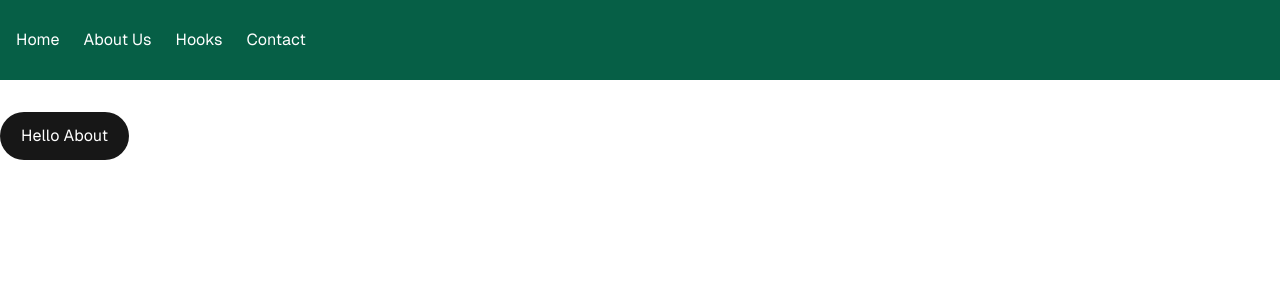
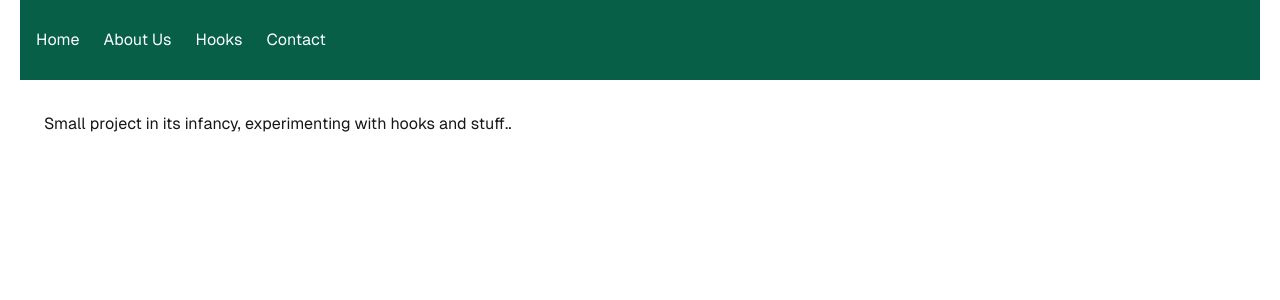
Before and after one commit to inge1980/showcase, a Next.js app: page /about in a window 1280 px wide. Shown: the top 300 px of the page. Built offline with nearby package versions, Linux system fonts and the light colour scheme.

Commit message:
100% height etc..

```diff
--- a/src/app/(routes)/about/page.tsx
+++ b/src/app/(routes)/about/page.tsx
@@ -4,18 +4,13 @@ import Navigation from '@/components/navigation';
 
 const About = () => {
   return (
-    <main className="w-full flex flex-col gap-8 row-start-2 items-center sm:items-start">
+    <main className="w-full flex flex-col gap-8 row-start-2 items-center sm:items-start h-screen">
       <Navigation />
 
       <div className="flex gap-4 items-center flex-col sm:flex-row">
-        <a
-          className="rounded-full border border-solid border-transparent transition-colors flex items-center justify-center bg-foreground text-background gap-2 hover:bg-[#383838] dark:hover:bg-[#ccc] text-sm sm:text-base h-10 sm:h-12 px-4 sm:px-5"
-          href="#"
-          rel="noopener noreferrer"
-          onClick={() => { alert('Hello world!'); }}
-          >
-          Hello About
-        </a>
+        <p className="px-6">
+          Small project in its infancy, experimenting with hooks and stuff..
+        </p>
       </div>
     </main>
   );
--- a/src/app/(routes)/contact/page.tsx
+++ b/src/app/(routes)/contact/page.tsx
@@ -3,18 +3,13 @@ import Navigation from '@/components/navigation';
 
 const Contact = () => {
   return (
-    <main className="w-full flex flex-col gap-8 row-start-2 items-center sm:items-start">
+    <main className="w-full flex flex-col gap-8 row-start-2 items-center sm:items-start h-screen">
       <Navigation />
 
       <div className="flex gap-4 items-center flex-col sm:flex-row">
-        <a
-          className="rounded-full border border-solid border-transparent transition-colors flex items-center justify-center bg-foreground text-background gap-2 hover:bg-[#383838] dark:hover:bg-[#ccc] text-sm sm:text-base h-10 sm:h-12 px-4 sm:px-5"
-          href="#"
-          rel="noopener noreferrer"
-          onClick={() => { alert('Hello world!'); }}
-          >
-          Hello Contact
-        </a>
+        <p className="px-6">
+            If you know, you know. If you don't, you won't.
+          </p>
       </div>
     </main>
   );
--- a/src/app/(routes)/hooks/page.tsx
+++ b/src/app/(routes)/hooks/page.tsx
@@ -8,7 +8,7 @@ const Hooks = () => {
   const { theme, toggleTheme } = useTheme();
   const [backgroundColor, setBackgroundColor] = useState('cyan');
   return (
-    <main className={"w-full flex flex-col row-start-2 bg-" + backgroundColor + "-800 items-center sm:items-start"}>
+    <main className={"w-full flex flex-col row-start-2 bg-" + backgroundColor + "-800 items-center sm:items-start h-screen"}>
       <Navigation />
 
       <div className="grid sm:grid-cols-2 md:grid-cols-4 gap-4 flex items-start mx-3 py-3">
--- a/src/app/page.tsx
+++ b/src/app/page.tsx
@@ -4,10 +4,10 @@ import React from 'react';
 
 const Home = () => {
   return (
-      <main className="w-full flex flex-col gap-8 row-start-2 items-center sm:items-start">
+      <main className="w-full flex flex-col gap-8 row-start-2 items-center sm:items-start h-screen">
         <Navigation />
 
-        <div className="flex gap-4 items-center flex-col sm:flex-row">
+        <div className="flex gap-4 items-center flex-col sm:flex-row px-6">
           <a
             className="rounded-full border border-solid border-transparent transition-colors flex items-center justify-center bg-foreground text-background gap-2 hover:bg-[#383838] dark:hover:bg-[#ccc] text-sm sm:text-base h-10 sm:h-12 px-4 sm:px-5"
             href="#"
--- a/src/components/navigation/sidebar.tsx
+++ b/src/components/navigation/sidebar.tsx
@@ -16,7 +16,7 @@ const Sidebar = ({
           top: ` ${isOpen ? "0" : "-100%"}`,
         }}
       >
-        <button className="absolute right-0 p-5" onClick={toggle}>
+        <button className="absolute right-0 p-5 px-9" onClick={toggle}>
         {/* Close icon */}
           <svg xmlns="http://www.w3.org/2000/svg" width="48" height="48" viewBox="0 0 24 24">
             <path
--- a/src/components/theme/wrapper.tsx
+++ b/src/components/theme/wrapper.tsx
@@ -29,7 +29,7 @@ export default function ThemeWrapper({ children}: ThemeWrapperProps) {
     }
 
     return (
-        <div className={(appliedTheme === "light" ? "light-theme" : "dark-theme") + ` block align-top items-baseline justify-items-center min-h-screen pb-20 font-[family-name:var(--font-geist-sans)]`}>
+        <div className={(appliedTheme === "light" ? "light-theme" : "dark-theme") + ` block align-top items-baseline justify-items-center min-h-screen px-5 font-[family-name:var(--font-geist-sans)]`}>
             {children}
         </div>
     );
```
